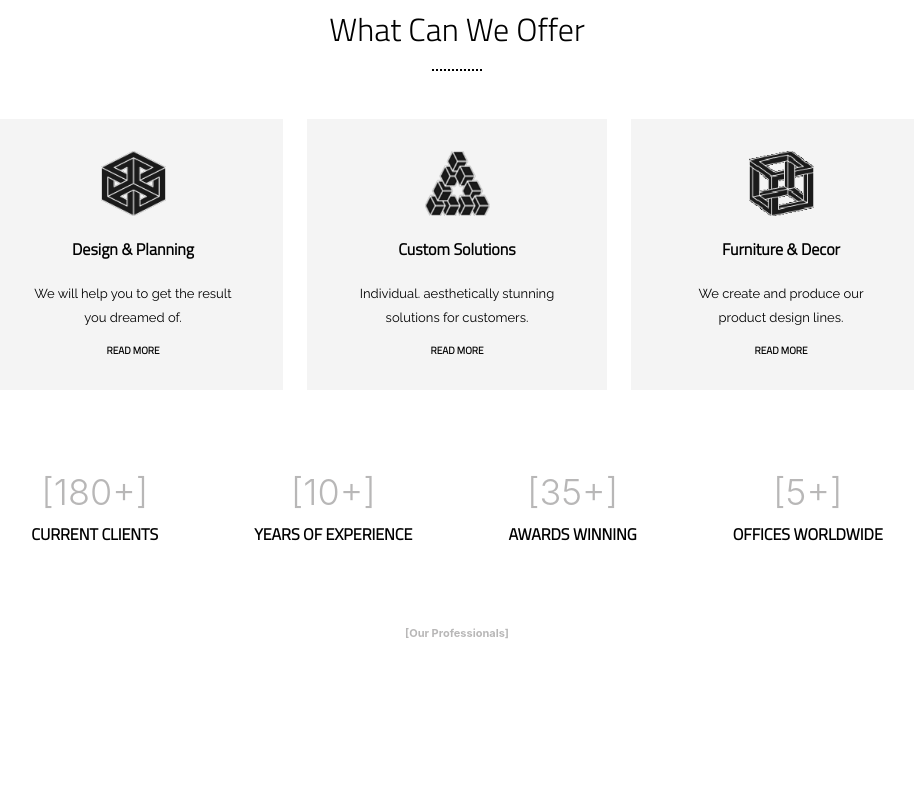
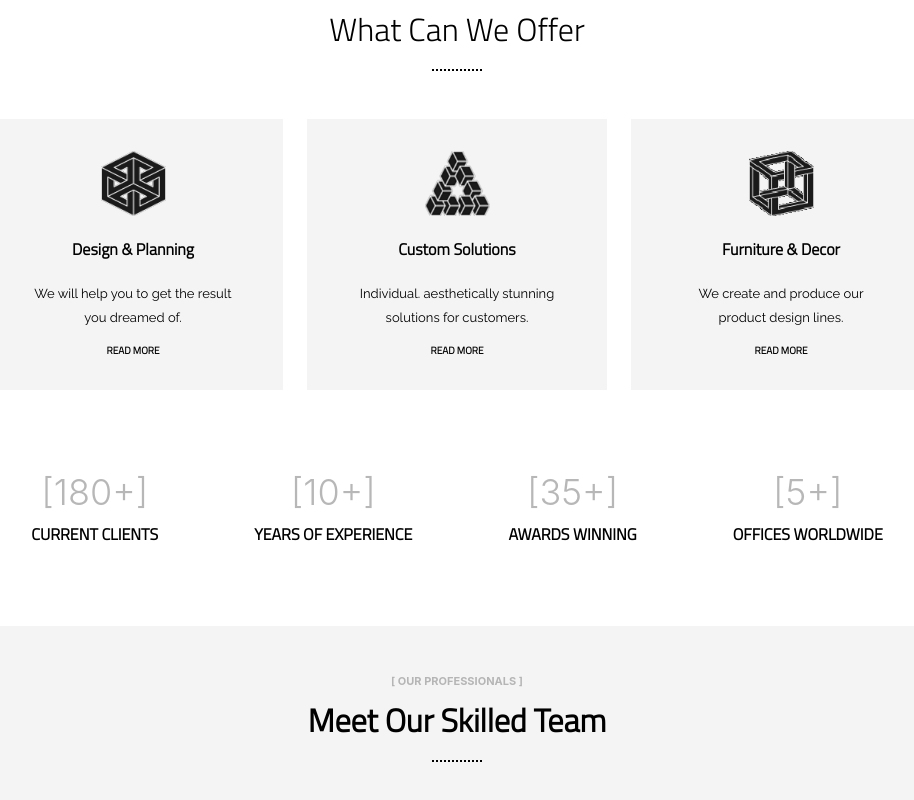
Before and after one commit to SharjeelSIqbal/headwire-assessment, a React (Create React App) app: page / in a window 1280 px wide. Shown: the part 1105-1905 px from the top of the page, without its empty margins (183-1097 px from the left). Before the commit the page ends 1745 px from the top, so only its background shows below. Built offline with nearby package versions, Linux system fonts and the light colour scheme; a web font is replaced by a local one.

Commit message:
added padding and the heading

```diff
--- a/src/components/about-us/about-us-card.jsx
+++ b/src/components/about-us/about-us-card.jsx
@@ -1,6 +1,6 @@
 const AboutUsCard = ({ content }) => (
   <div className='about-us-card w-33'>
-    <div className="column-center titillium mtb-card plr-3">
+    <div className="column-center titillium mtb-2 plr-3">
         <img  className='icon-100' src={content.img} alt="Cube 1" />
         <h4 className='mb-pt5'>{content.heading}</h4>
         <p className='raleway text-align-center about-card-context '>{content.context}</p>
--- a/src/components/meet-our-team.jsx
+++ b/src/components/meet-our-team.jsx
@@ -3,9 +3,16 @@ import { BracketHeading, SectionSubHeading } from './layout'
 
 const MeetOurTeam  = () => {
   return (
-    <div>
-      <div className='column-center'>
-        <BracketHeading>Our Professionals</BracketHeading>
+    <div id='team' className='team-section'>
+      <div className='column-center m-0-auto '>
+        <div className='column-center'>
+          <BracketHeading> OUR PROFESSIONALS </BracketHeading>
+          <SectionSubHeading>Meet Our Skilled Team</SectionSubHeading>
+          <div className="border-dotted" />
+        </div>
+        <div className='team-container'>
+
+        </div>
       </div>
     </div>
   )
--- a/src/css/layout.css
+++ b/src/css/layout.css
@@ -82,7 +82,7 @@
   margin: 3rem 0 5rem;
 }
 
-.mtb-card {
+.mtb-2{
   margin: 2rem 0;
 }
 
--- a/src/css/team.css
+++ b/src/css/team.css
@@ -0,0 +1,4 @@
+.team-section {
+  background-color: #F4F4F4;
+  padding: 3rem 0;
+}
```
